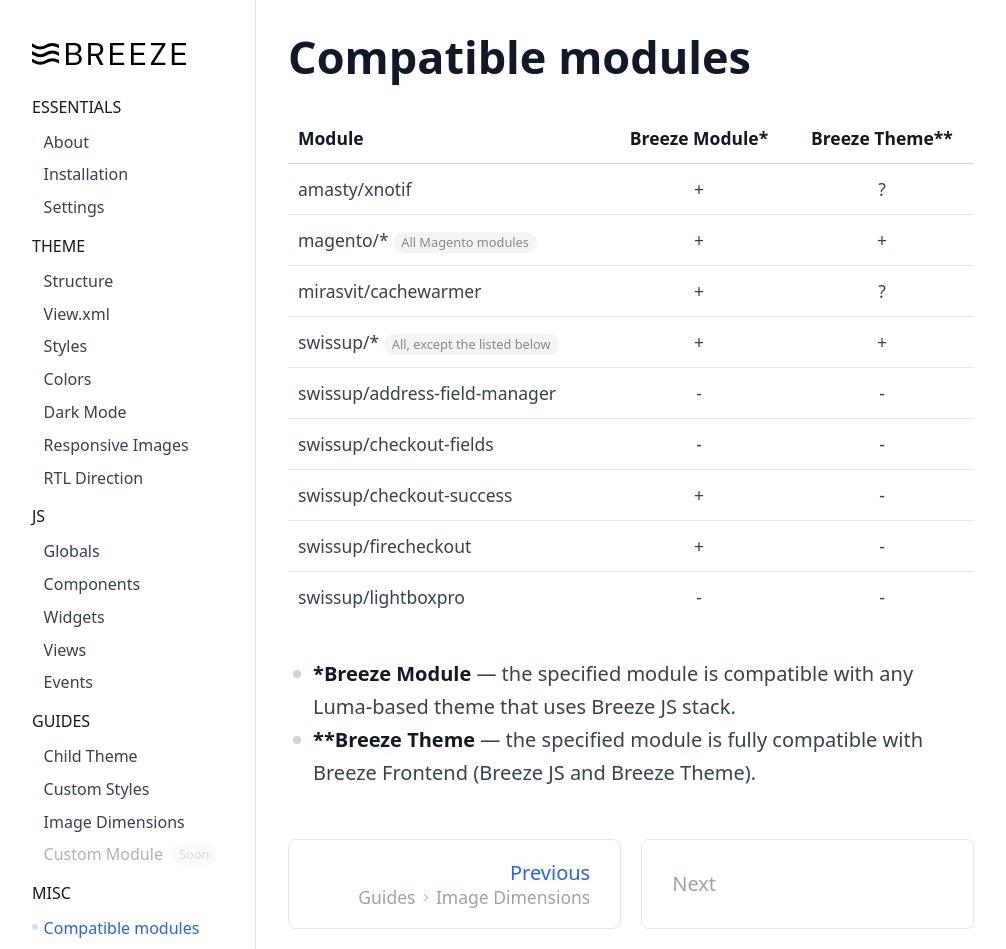
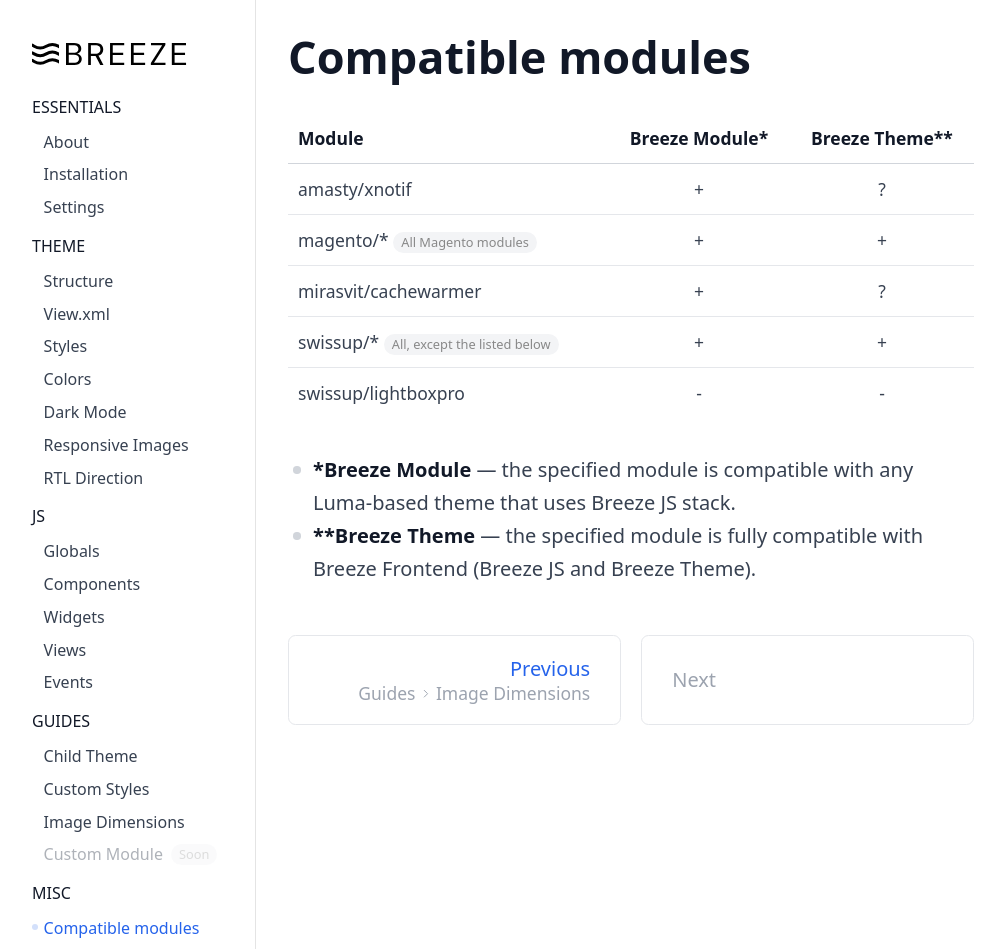
Before and after one commit to breezefront/breezefront.com, a Jekyll site: the page built from collections/_misc/compatible-modules.md, in a window 1280 px wide and 949 px high. Shown: the whole window, without its empty margins (0-1006 px from the left). Built offline with Jekyll 4.4.1, drawn with Linux system fonts in a browser that asks for light colours.

Commit message:
Update compatible modules list

```diff
--- a/collections/_misc/compatible-modules.md
+++ b/collections/_misc/compatible-modules.md
@@ -13,10 +13,6 @@ amasty/xnotif                 | +               | ?
 magento/\* *All Magento modules*{:.badge} | +   | +
 mirasvit/cachewarmer          | +               | ?
 swissup/\* *All, except the listed below*{:.badge} | +     | +
-swissup/address-field-manager | -               | -
-swissup/checkout-fields       | -               | -
-swissup/checkout-success      | +               | -
-swissup/firecheckout          | +               | -
 swissup/lightboxpro           | -               | -
 
  -  **\*Breeze Module** --- the specified module is compatible with any
```
